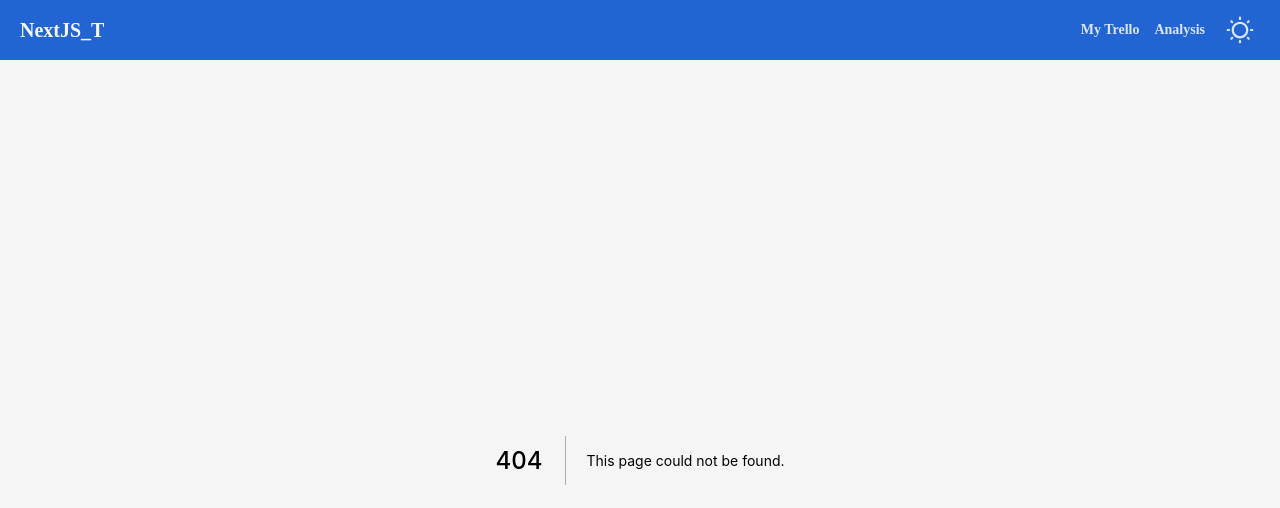
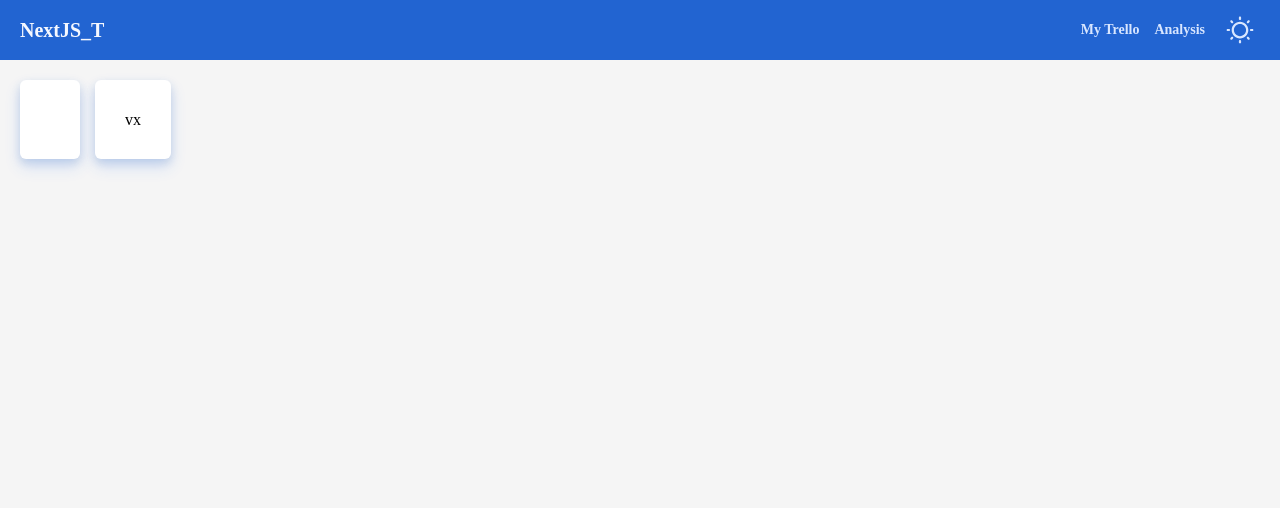
Before and after one commit to dee0518/NextJS_Trello, a Next.js app: page /analysis in a window 1280 px wide. Before the commit this address had no page. Shown: the top 508 px of the page. Built offline with nearby package versions, Linux system fonts and the light colour scheme.

Commit message:
:art: analysis 화면 추가

```diff
--- a/components/trello/TrelloGroup.jsx
+++ b/components/trello/TrelloGroup.jsx
@@ -12,6 +12,7 @@ import Textarea from '../TextArea';
 import OpenListFormButton from './OpenListFormButton';
 import TrelloWrapper from './TrelloWrapper';
 import TrelloCard from './TrelloCard';
+import { COMPILER_NAMES } from 'next/dist/shared/lib/constants';
 
 const TrelloGroup = ({ trello: { id, title, cards } }) => {
   const cardTextareaRef = useRef();
@@ -25,12 +26,15 @@ const TrelloGroup = ({ trello: { id, title, cards } }) => {
   const [isShowCardForm, setIsShowCardForm] = useState(false);
 
   useEffect(() => {
+    console.log(isShowCardForm);
     setListIdForCard(isShowCardForm ? id : -1);
   }, [isShowCardForm, setListIdForCard, id]);
 
   useEffect(() => {
+    console.log(listIdForCard);
+    console.log(cardTextareaRef);
     if (listIdForCard !== -1) cardTextareaRef.current.focus();
-  }, [listIdForCard]);
+  }, [listIdForCard, cardTextareaRef]);
 
   const onToggleCardForm = () => setIsShowCardForm((prev) => !prev);
 
--- /dev/null
+++ b/pages/analysis.jsx
@@ -0,0 +1,49 @@
+import React, { Fragment } from 'react';
+import { useRecoilValue } from 'recoil';
+import styled from 'styled-components';
+import { trelloListState } from '../store/trelloState';
+
+const Analysis = () => {
+  const trelloList = useRecoilValue(trelloListState);
+
+  return (
+    <AnalysisWrapper>
+      <ChartWrapper>
+        {trelloList.length > 0 &&
+          trelloList.map((trello) => (
+            <Fragment key={trello.id}>
+              <CharLabel>{trello.title}</CharLabel>
+              <CharBar count={trello.cards.length * 10} />
+            </Fragment>
+          ))}
+      </ChartWrapper>
+      <ChartWrapper>vx</ChartWrapper>
+    </AnalysisWrapper>
+  );
+};
+
+const AnalysisWrapper = styled.div`
+  display: flex;
+  gap: 15px;
+  padding: 20px;
+`;
+
+const ChartWrapper = styled.div`
+  padding: 30px;
+  border-radius: 6px;
+  background: ${({ theme }) => theme.trelloListBg};
+  box-shadow: ${({ theme }) => theme.trelloShadow};
+  transition: background 0.3s ease;
+`;
+
+const CharLabel = styled.span`
+  font-size: 16px;
+`;
+const CharBar = styled.div`
+  width: 50px;
+  height: ${(props) => props.count}px;
+  border-radius: 4px 4px 0 0;
+  background: ${({ theme }) => theme.color70};
+`;
+
+export default Analysis;
```
Also changed, not shown: components/trello/TrelloCard.jsx (+13 -1 lines), 1 other file (tests, documents, lock files or other folders).
